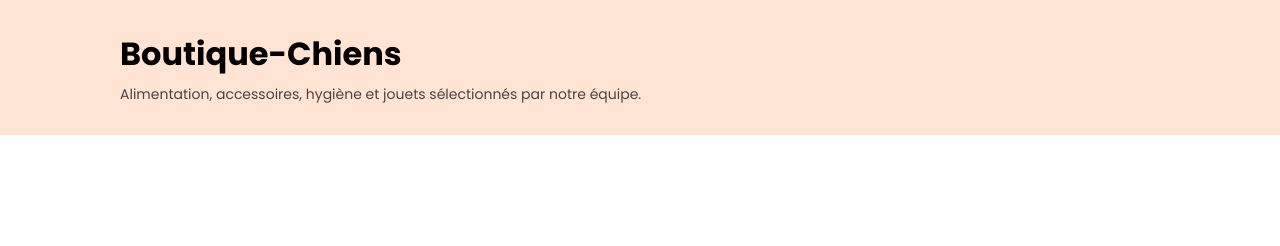
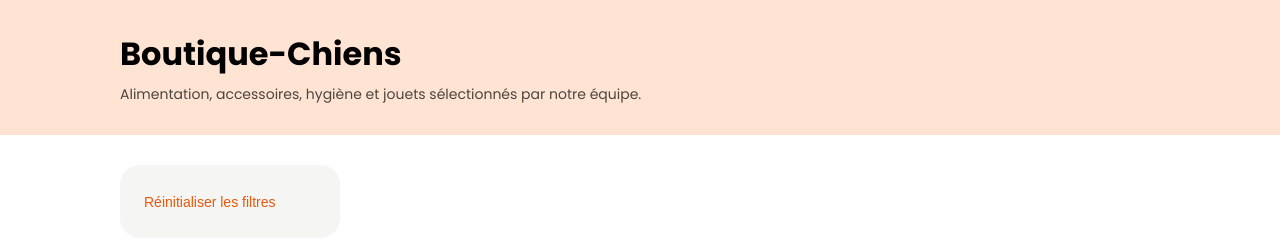
Before and after one commit to ragn4r0ck/PetNest, a website: page catalogue/index.html in a window 1280 px wide. Drawn offline with Linux system fonts and the light colour scheme.

Commit message:
ajout de la mise en page deux colonnes avec sidebar et son css

```diff
--- a/catalogue/index.html
+++ b/catalogue/index.html
@@ -18,6 +18,14 @@
       <p>Alimentation, accessoires, hygiène et jouets sélectionnés par notre équipe.</p>
     </div>
   </main>
+  <section class="Catalogue">
 
+    <aside class="filterCatalogue">
+      <button class="normal">Réinitialiser les filtres</button>
+    </aside>
+
+    <div class="catalogue-products"></div>
+
+  </section>
 </body>
 </html>
--- a/catalogue/style.css
+++ b/catalogue/style.css
@@ -27,3 +27,38 @@ button {
   opacity: 0.7;
   font-size: 14px;
 }
+
+.Catalogue {
+  display: flex;
+  gap: 30px;
+  align-items: flex-start;
+  padding: 30px 120px 60px 120px;
+  box-sizing: border-box;
+}
+
+.filterCatalogue {
+  background-color: #F5F5F4;
+  border-radius: 20px;
+  padding: 24px;
+  width: 220px;
+  height: auto;
+  flex-shrink: 0;
+  box-sizing: border-box;
+}
+
+.catalogue-products {
+  flex: 1;
+  min-width: 0;
+  display: flex;
+  flex-direction: column;
+}
+
+button.normal {
+  border: none;
+  color: #EA580C;
+  background-color: transparent;
+  cursor: pointer;
+  font-size: 14px;
+  padding: 0;
+  text-align: left;
+}
```
